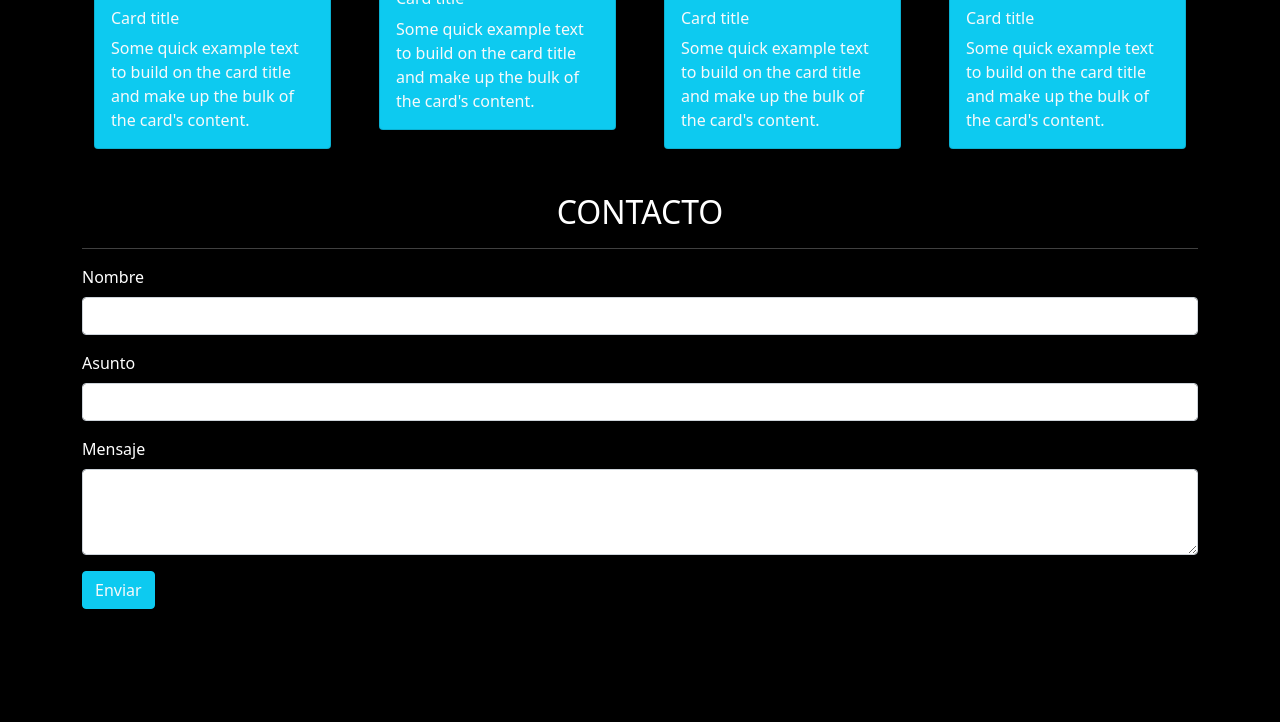
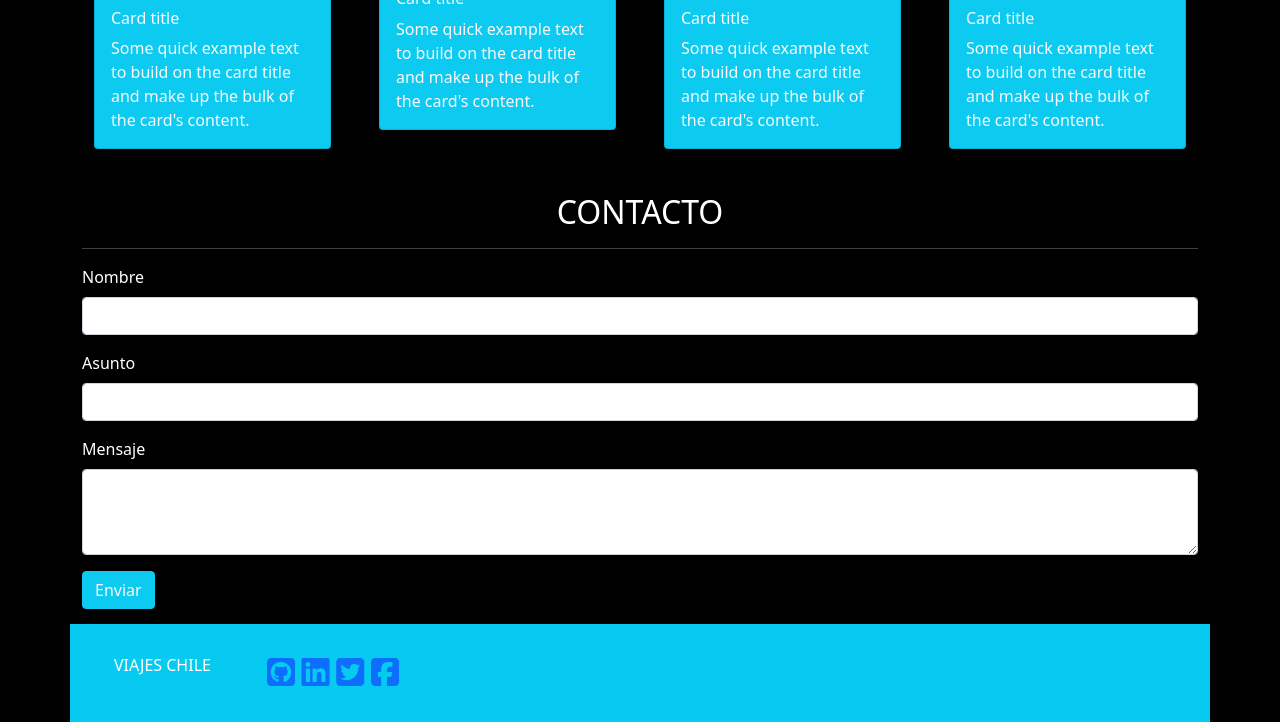
Before and after one commit to ccorelDevs/VIajesChile, a plain HTML site: page index.html in a window 1280 px wide. Shown: the part 1744-2466 px from the top of the page. Before the commit the page ends 2353 px from the top, so only its background shows below. Drawn offline with nearby package versions, Linux system fonts and the light colour scheme; files whose address does not match are found by name.

Commit message:
Se agrega el footer

```diff
--- a/index.html
+++ b/index.html
@@ -203,6 +203,35 @@
                 <button type="submit" class="btn btn-info text-light">Enviar</button>
             </form>
     </section>
+    <!--footer-->
+
+    <footer>
+        <div class="container foter ">
+
+            <div class="row item" href="#Inicio">
+                <h6 href="#Inicio">VIAJES CHILE</h6>
+            </div>
+
+            <div class="row item">
+                <div class="col-2">
+                    <a href=”https://github.com/” linktarget=”_blank”><i
+                            class="fa-brands fa-github-square fa-2x"></i></a>
+                </div>
+                <div class="col-2">
+                    <a href=”https://www.linkedin.com/” linktarget=”_blank”><i
+                            class="fa-brands fa-linkedin fa-2x"></i></a>
+                </div>
+                <div class="col-2">
+                    <a href=”https://twitter.com/” linktarget=”_blank”><i
+                            class="fa-brands fa-twitter-square fa-2x"></i></a>
+                </div>
+                <div class="col-2">
+                    <a href=”https://www.facebook.com/” rel="nofollow noreferrer"><i
+                            class="fa-brands fa-facebook-square fa-2x"></i></a>
+                </div>
+
+            </div>
+    </footer>
     <!--bootstrap-->
     <script src="https://cdn.jsdelivr.net/npm/@popperjs/core@2.10.2/dist/umd/popper.min.js"
         integrity="sha284-7+zCNj/IqJ95wo16oMtfsKbZ9ccEh31eOz1HGyDuCQ6wgnyJNSYdrPa03rtR1zdB"
```
